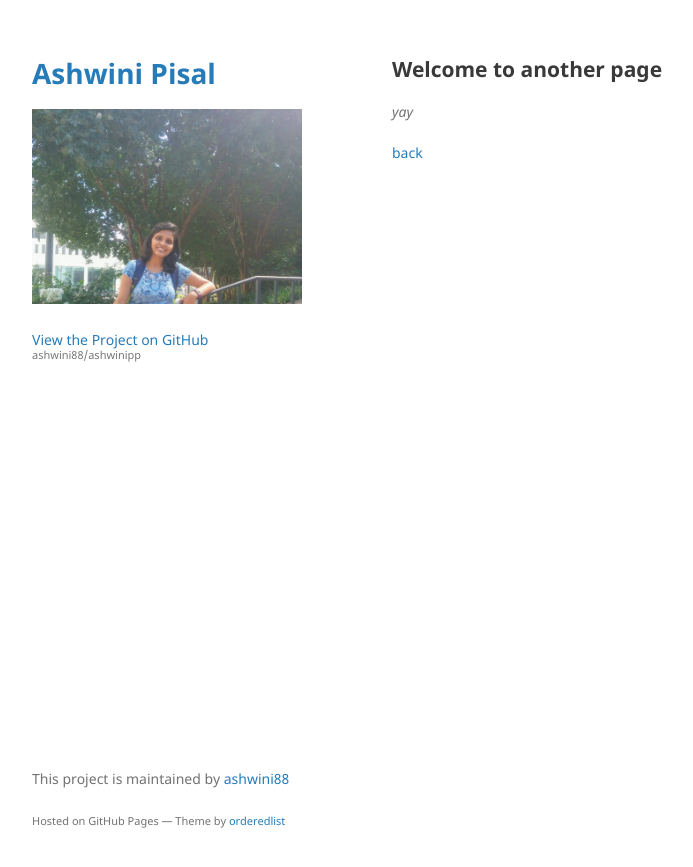
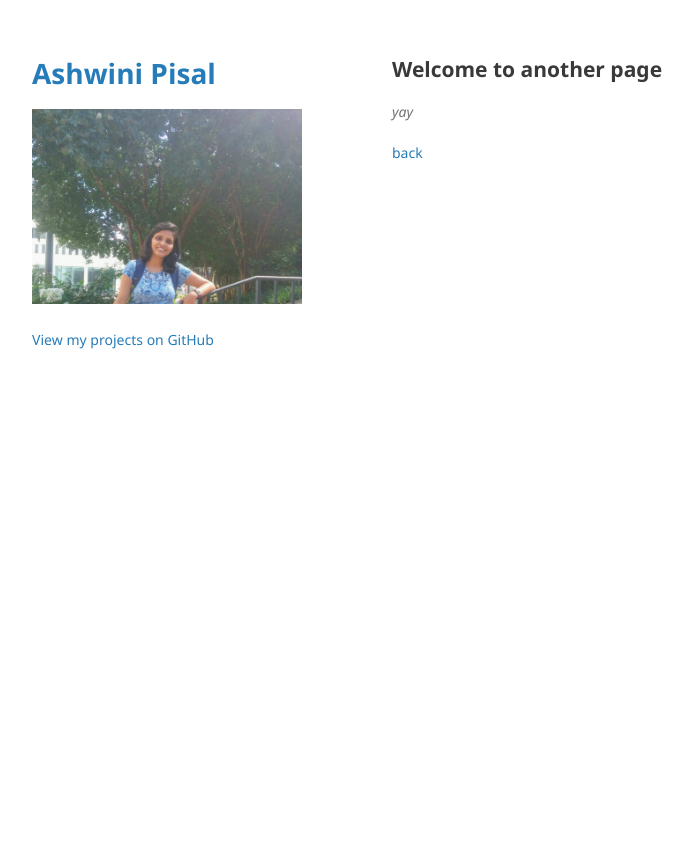
Before and after one commit to ashwini88/ashwinipp, a Jekyll site: the page built from another-page.md, in a window 1280 px wide. Shown: the top 867 px of the page, without its empty margins (178-871 px from the left). Built offline with Jekyll 4.4.1, drawn with Linux system fonts in a browser that asks for light colours; the repository's description, which GitHub fills in, is left out; our own code applies the rules of GitHub Pages for plain Markdown files.

Commit message:
Update default.html

```diff
--- a/_layouts/default.html
+++ b/_layouts/default.html
@@ -23,7 +23,7 @@
         <p>{{ site.description | default: site.github.project_tagline }}</p>
 
         {% if site.github.is_project_page %}
-        <p class="view"><a href="{{ site.github.owner_url }}">View the Project on GitHub <small>{{ site.github.repository_nwo }}</small></a></p>
+        <p class="view"><a href="{{ site.github.owner_url }}">View my projects on GitHub</a></p>
         {% endif %}
 
         {% if site.github.is_user_page %}
@@ -36,12 +36,7 @@
       {{ content }}
 
       </section>
-      <footer>
-        {% if site.github.is_project_page %}
-        <p>This project is maintained by <a href="{{ site.github.owner_url }}">{{ site.github.owner_name }}</a></p>
-        {% endif %}
-        <p><small>Hosted on GitHub Pages &mdash; Theme by <a href="https://github.com/orderedlist">orderedlist</a></small></p>
-      </footer>
+
     </div>
     <script src="{{ "/assets/js/scale.fix.js" | relative_url }}"></script>
     {% if site.google_analytics %}
```
